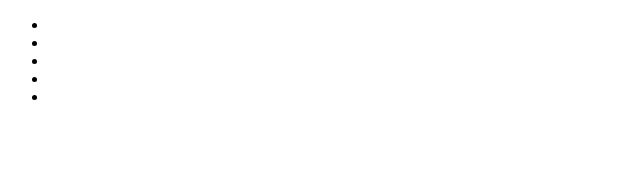
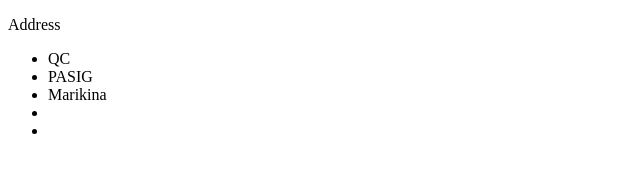
Before and after one commit to cantagoerick/newGitproject, a plain HTML site: page index2.html in a window 1280 px wide. Shown: the whole page, without its empty margins (0-640 px from the left). Drawn offline with Linux system fonts and the light colour scheme.

```diff
--- a/index2.html
+++ b/index2.html
@@ -8,10 +8,11 @@
 </head>
 <body>
 <div>
+<p>Address</p>
 	<ul>
-		<li></li>
-		<li></li>
-		<li></li>
+		<li>QC</li>
+		<li>PASIG</li>
+		<li>Marikina</li>
 		<li></li>
 		<li></li>
 	</ul>
```
Also changed, not shown: index.html (+1 -1 lines).
